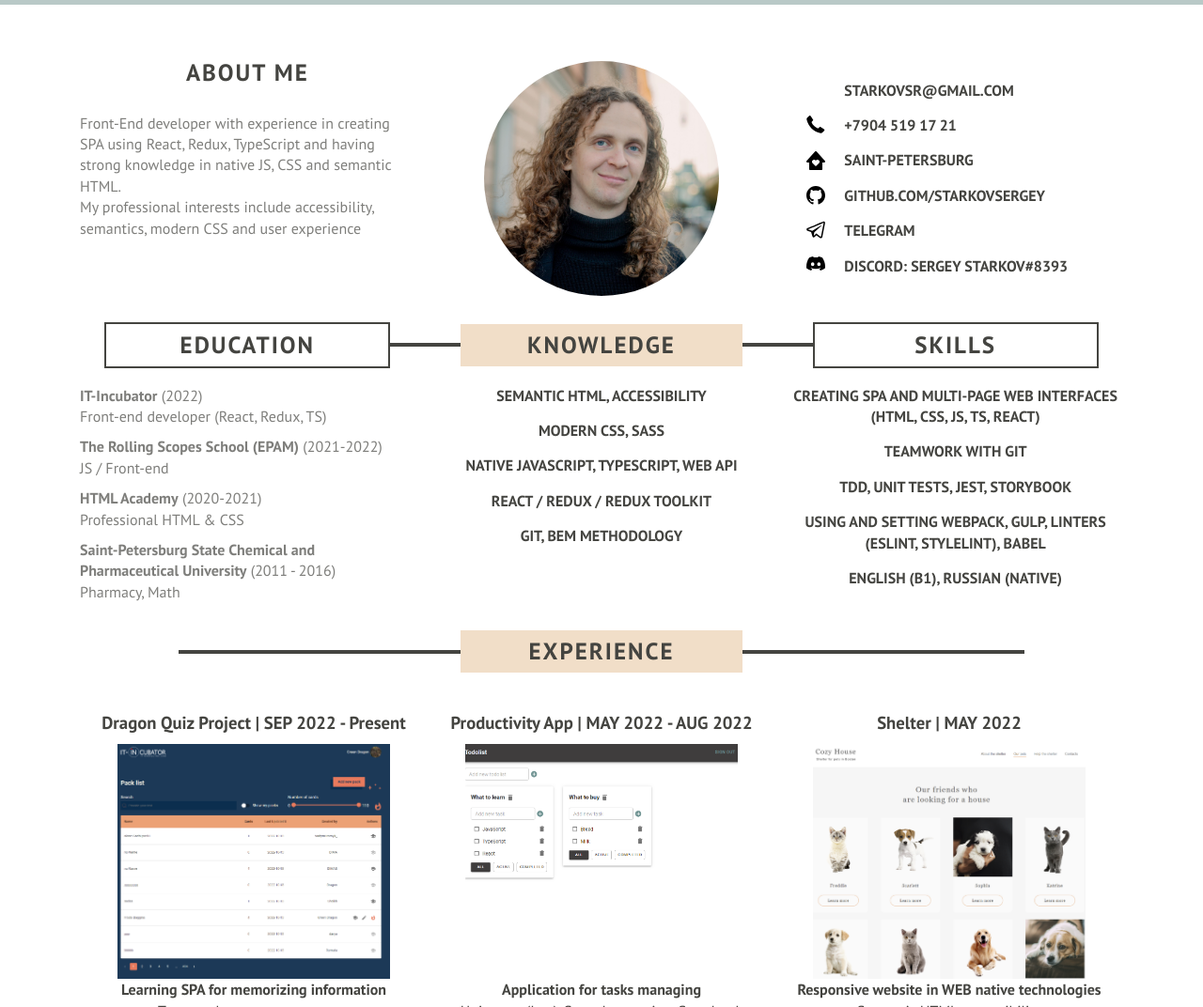
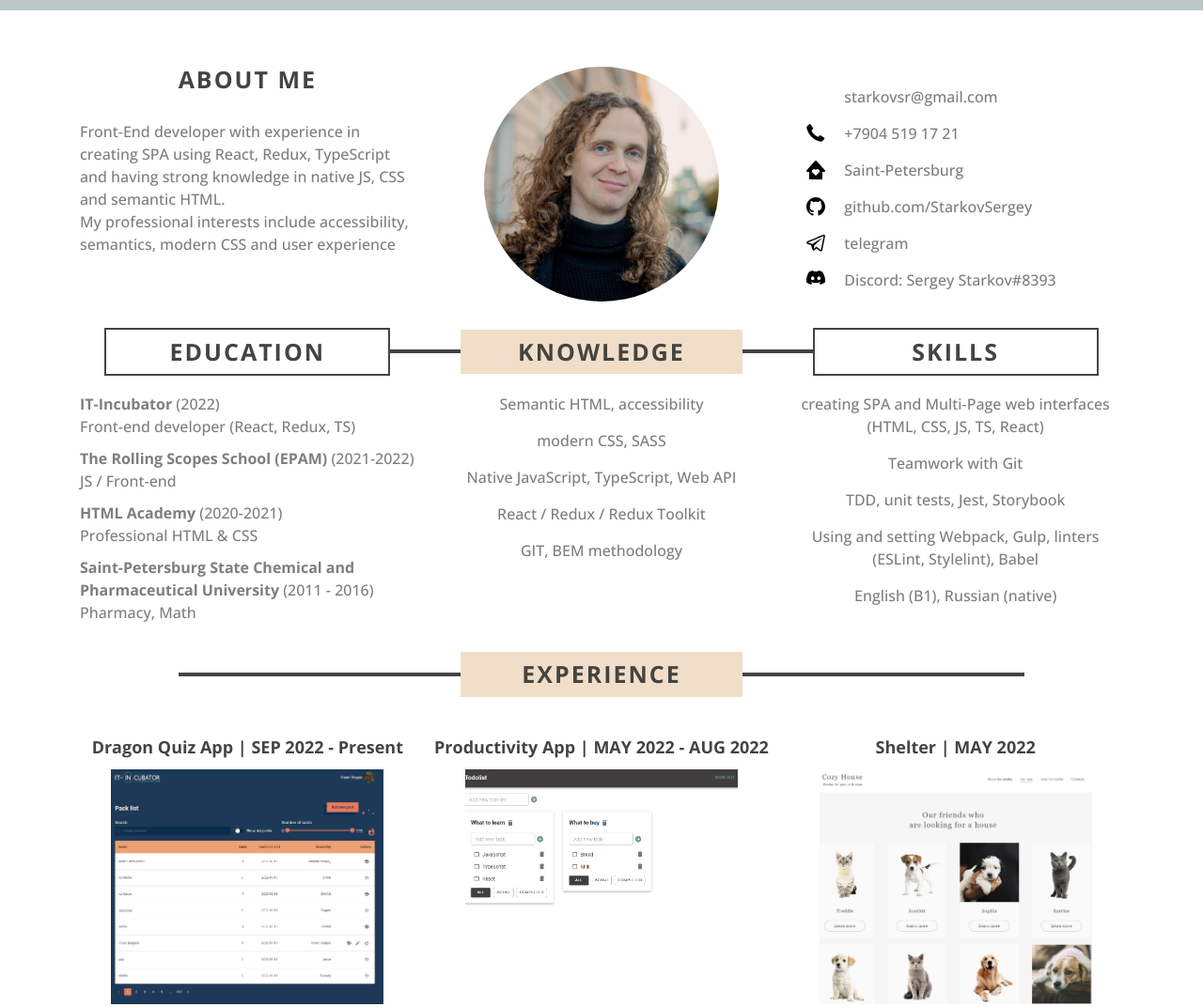
Before and after one commit to StarkovSergey/StarkovSergey, a website with bundled scripts: page src/index.html in a window 1280 px wide. Shown: the part 260-1332 px from the top of the page at 94% size. Built offline with nearby package versions, Linux system fonts and the light colour scheme; files whose address does not match are found by name.

Commit message:
style: change fonts styling

```diff
--- a/src/index.html
+++ b/src/index.html
@@ -4,13 +4,12 @@
     <meta charset="UTF-8" />
     <title>Starkov Sergey CV</title>
     <meta name="viewport" content="width=device-width, initial-scale=1.0" />
+
+    <link rel="preconnect" href="https://fonts.googleapis.com" />
+    <link rel="preconnect" href="https://fonts.gstatic.com" crossorigin />
     <link
-      href="https://fonts.googleapis.com/css2?family=PT+Sans:wght@400;700&family=PT+Serif:ital@1&display=swap"
+      href="https://fonts.googleapis.com/css2?family=Open+Sans:ital,wght@0,500;0,700;1,400&display=swap"
       rel="stylesheet"
-    />
-    <link
-      rel="stylesheet"
-      href="//cdnjs.cloudflare.com/ajax/libs/highlight.js/9.15.9/styles/github.min.css"
     />
 
     <link rel="icon" href="img/favicon.svg" type="image/svg+xml" />
@@ -60,9 +59,9 @@
           Front-End developer with experience in creating SPA using React,
           Redux, TypeScript and having strong knowledge in native JS, CSS and
           semantic HTML.
-          <br>
-          My professional interests include accessibility,
-          semantics, modern CSS and user experience
+          <br />
+          My professional interests include accessibility, semantics, modern CSS
+          and user experience
         </p>
       </section>
       <div class="photo">
@@ -101,21 +100,21 @@
         <p class="section__text">
           <strong>IT-Incubator</strong>
           (2022)
-          <br>
+          <br />
           Front-end developer (React, Redux, TS)
         </p>
 
         <p class="section__text">
           <strong>The Rolling Scopes School (EPAM)</strong>
           (2021-2022)
-          <br>
+          <br />
           JS / Front-end
         </p>
 
         <p class="section__text">
           <strong>HTML Academy</strong>
           (2020-2021)
-          <br>
+          <br />
           Professional HTML & CSS
         </p>
 
@@ -125,7 +124,7 @@
             University</strong
           >
           (2011 - 2016)
-          <br>
+          <br />
           Pharmacy, Math
         </p>
       </section>
@@ -133,13 +132,17 @@
       <section class="section knowledge" id="knowledge">
         <h2 class="section__title section__title--bg">Knowledge</h2>
         <ul class="section__list knowledge__list">
-          <li class="section__item knowledge__item">Semantic HTML, accessibility</li>
+          <li class="section__item knowledge__item">
+            Semantic HTML, accessibility
+          </li>
           <li class="section__item knowledge__item">modern CSS, SASS</li>
-          <li class="section__item knowledge__item">Native JavaScript, TypeScript, Web API</li>
-          <li class="section__item knowledge__item">React / Redux / Redux Toolkit</li>
           <li class="section__item knowledge__item">
-            GIT, BEM methodology
+            Native JavaScript, TypeScript, Web API
           </li>
+          <li class="section__item knowledge__item">
+            React / Redux / Redux Toolkit
+          </li>
+          <li class="section__item knowledge__item">GIT, BEM methodology</li>
         </ul>
       </section>
 
@@ -147,11 +150,10 @@
         <h2 class="section__title section__title--border">Skills</h2>
         <ul class="section__list skills__list">
           <li class="section__item skills__item">
-            creating SPA and Multi-Page web interfaces (HTML, CSS, JS, TS, React)
+            creating SPA and Multi-Page web interfaces (HTML, CSS, JS, TS,
+            React)
           </li>
-          <li class="section__item skills__item">
-            Teamwork with Git
-          </li>
+          <li class="section__item skills__item">Teamwork with Git</li>
           <li class="section__item skills__item">
             TDD, unit tests, Jest, Storybook
           </li>
@@ -168,14 +170,15 @@
         <h2 class="section__title section__title--central">Experience</h2>
         <div class="projects">
           <ul class="projects__list">
-
             <li class="projects__item">
               <a
                 class="projects__link"
                 href="https://github.com/StarkovSergey/dragon-quiz-project"
                 target="_blank"
               >
-                <h3 class="projects__title">Dragon Quiz Project | SEP 2022 - Present</h3>
+                <h3 class="projects__title">
+                  Dragon Quiz App | SEP 2022 - Present
+                </h3>
                 <div class="projects__image">
                   <img
                     width="290"
@@ -202,7 +205,9 @@
                 href="https://github.com/StarkovSergey/todolist"
                 target="_blank"
               >
-                <h3 class="projects__title">Productivity App | MAY 2022 - AUG 2022</h3>
+                <h3 class="projects__title">
+                  Productivity App | MAY 2022 - AUG&nbsp;2022
+                </h3>
                 <div class="projects__image">
                   <img
                     width="290"
@@ -212,9 +217,7 @@
                   />
                 </div>
               </a>
-              <b class="projects__text">
-                Application for tasks managing
-              </b>
+              <b class="projects__text"> Application for tasks managing </b>
               <ul>
                 <li>Unit tests (Jest), Snapshot testing, Storybook</li>
                 <li>Work with forms (Formik)</li>
@@ -333,7 +336,7 @@
 
     <footer class="footer">
       <div class="footer__container container">
-        <a
+        <!-- <a
           class="rs-school__logo"
           href="https://rs.school/js/"
           target="blanket"
@@ -344,7 +347,7 @@
             width="105"
             height="45"
           />
-        </a>
+        </a> -->
         <p class="footer__date">
           Created in <time datetime="2022-03-01">2022</time>
         </p>
--- a/src/scss/blocks/photo.scss
+++ b/src/scss/blocks/photo.scss
@@ -10,12 +10,13 @@
   @media (max-width: 1150px) {
     grid-row: 2/ 3;
     grid-column: 2 / 3;
-    margin-top: 0;
+    margin-top: 50px;
   }
 
   @media (max-width: 620px) {
     grid-row: 2 / 3;
     grid-column: 1 / 2;
+    margin-top: 0;
   }
 }
 
--- a/src/scss/blocks/projects.scss
+++ b/src/scss/blocks/projects.scss
@@ -7,6 +7,7 @@
   display: grid;
   grid-template-columns: 1fr 1fr 1fr;
   row-gap: 20px;
+  column-gap: 20px;
 
   @media (max-width: 1150px) {
     grid-template-columns: 1fr 1fr;
@@ -33,6 +34,7 @@
 .projects__title {
   margin: 0;
   margin-bottom: 10px;
+  font-size: 18px;
 }
 
 .projects__image {
@@ -51,4 +53,7 @@
 }
 
 .projects__text {
+  display: block;
+  margin-top: 16px;
+  margin-bottom: 5px;
 }
--- a/src/scss/blocks/section.scss
+++ b/src/scss/blocks/section.scss
@@ -164,8 +164,8 @@
 }
 
 .section__item {
-  font-weight: bold;
-  text-transform: uppercase;
+  color: var(--color-gray);
+  font-weight: medium;
 }
 
 .section__item + .section__item {
--- a/src/scss/global.scss
+++ b/src/scss/global.scss
@@ -42,9 +42,9 @@ button {
   margin: 0;
   color: var(--color-dark-gray);
   font-weight: 400;
+  font-family: "Open Sans", sans-serif;
   font-size: 16px;
-  font-family: "PT Sans", sans-serif;
-  line-height: 1.4;
+  line-height: 1.5;
   background-color: var(--color-white);
 }
 
```
Also changed, not shown: docs/index.html (+31 -28 lines), docs/css/style.css, docs/css/style.min.css.
